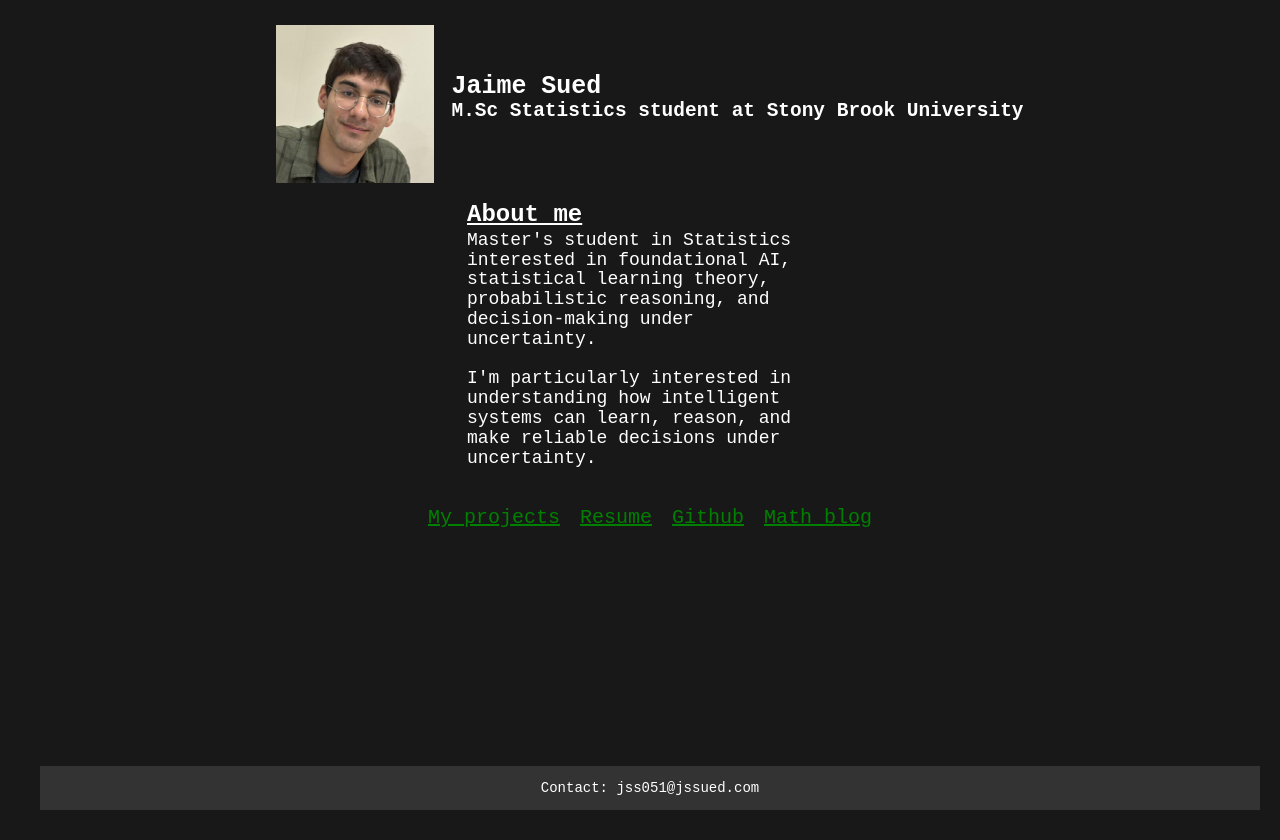
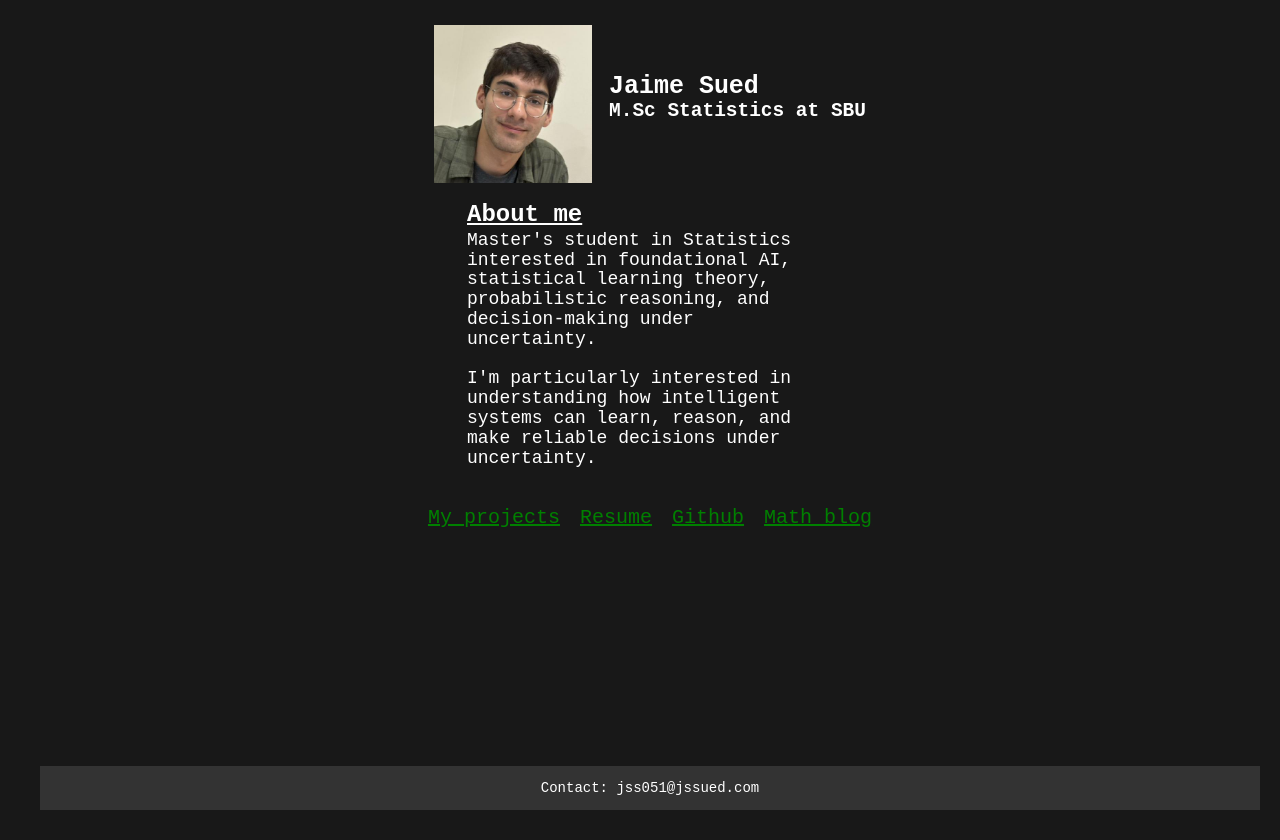
Before and after one commit to jssuedjr/jssuedjr.github.io, a plain HTML site: page index.html in a window 1280 px wide. Drawn offline with Linux system fonts and the light colour scheme.

Commit message:
fixed vbio again

```diff
--- a/index.html
+++ b/index.html
@@ -22,7 +22,7 @@
             </div>
             <div class="header-text">
                     <h2> Jaime Sued </h2>
-                    <h3> M.Sc Statistics student at Stony Brook University </h3>
+                    <h3> M.Sc Statistics at SBU </h3>
             </div>
         </header>
 
```
